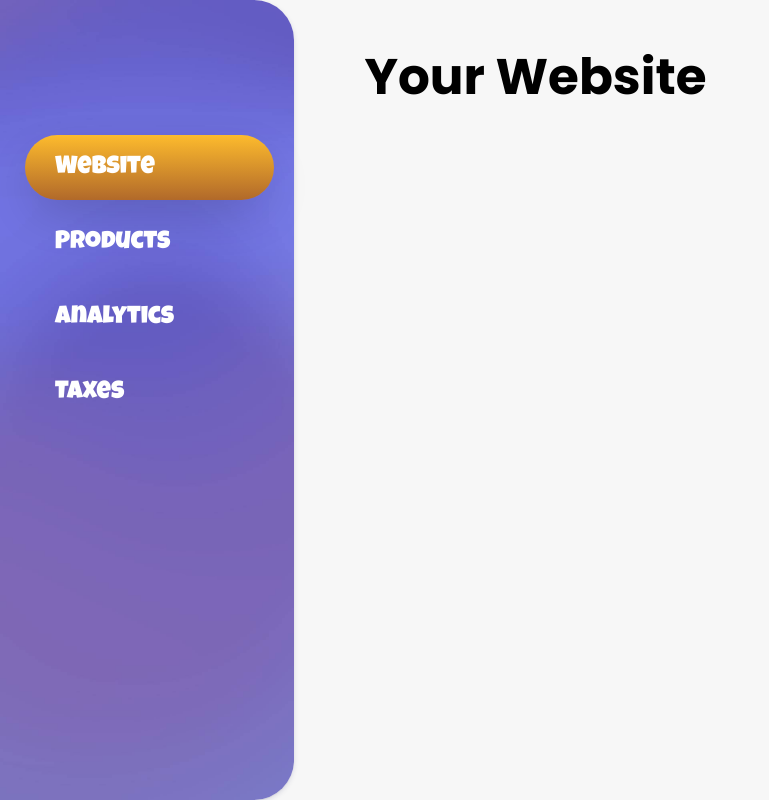
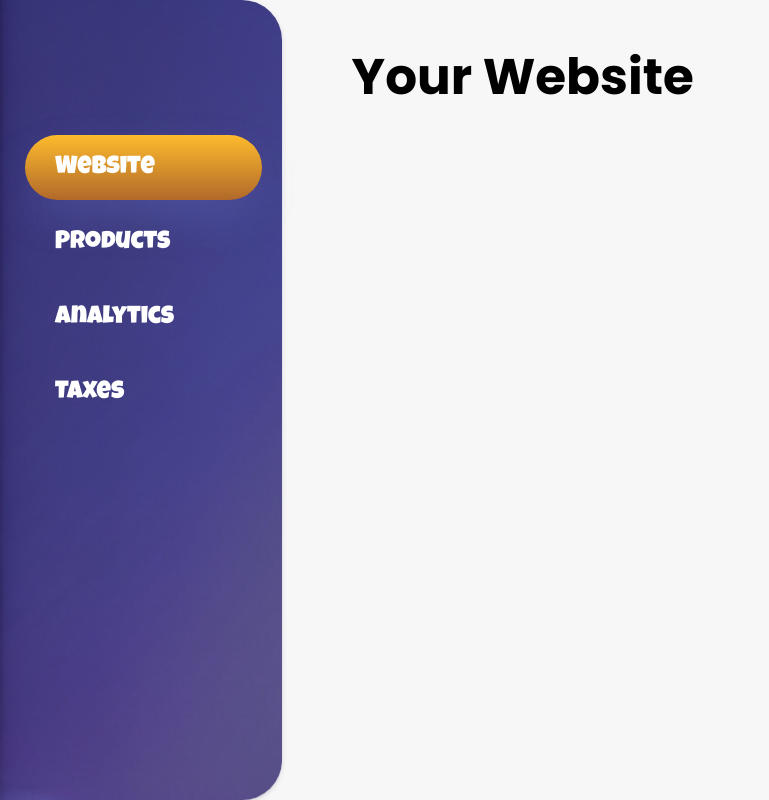
Before and after one commit to ShaileshSSC/websitebuilder, a React (Vite) app: page /dashboard in a window 1280 px wide. Shown: the whole page, without its empty margins (0-769 px from the left). Built offline with nearby package versions, Linux system fonts and the light colour scheme.

Commit message:
dashboard color scheme

```diff
--- a/src/pages/Dashboard.css
+++ b/src/pages/Dashboard.css
@@ -11,10 +11,10 @@
 .dashboard-menu {
     display: flex;
     flex-direction: column;
-    width: 23%;
+    width: 22%;
     height: 100%;
     padding: 20px;
-    background-image: url('/public/mm.jpg');
+    background-image: url('/public/background.jpg');
     background-size: cover;        /* Zorgt dat de foto de hele container vult */
     background-position: left;   /* Centreert de foto */
     background-repeat: no-repeat;  /* Herhaalt de foto niet */
@@ -22,7 +22,7 @@
     padding-top: 130px;
     border-radius: 0px 40px 40px 0px;
     z-index: 2;
-    box-shadow: rgba(50, 50, 105, 0.15) 0px 2px 5px 0px, rgba(0, 0, 0, 0.05) 0px 1px 1px 0px;
+    box-shadow: rgba(50, 50, 105, 0.15) 0px 2px 5px 0px, rgba(0, 0, 0, 0.148) 0px 1px 1px 0px;
 }
 
 .dashboard-main {
@@ -61,12 +61,13 @@
     /* background: linear-gradient(0deg, rgb(51, 22, 112) 0%, rgb(98, 61, 245) 100%); */
     background: linear-gradient(0deg, rgb(177, 105, 42) 0%, rgba(253, 187, 45, 1) 100%);
 /* box-shadow: rgba(255, 246, 246, 0.649) 0px 20px 25px -5px, rgba(255, 247, 247, 0.956) 0px 10px 10px -5px; */
-box-shadow: rgba(0, 0, 0, 0.2) 0px 18px 50px -10px;
+box-shadow: rgba(133, 160, 255, 0.241) 0px 18px 50px -10px;
 }
 
 .dashboard-button:hover {
     cursor: pointer;
     background-color: #00000013;
+    transform: scale(1.02);
 }
 
 .dashboard-button:active {
```
